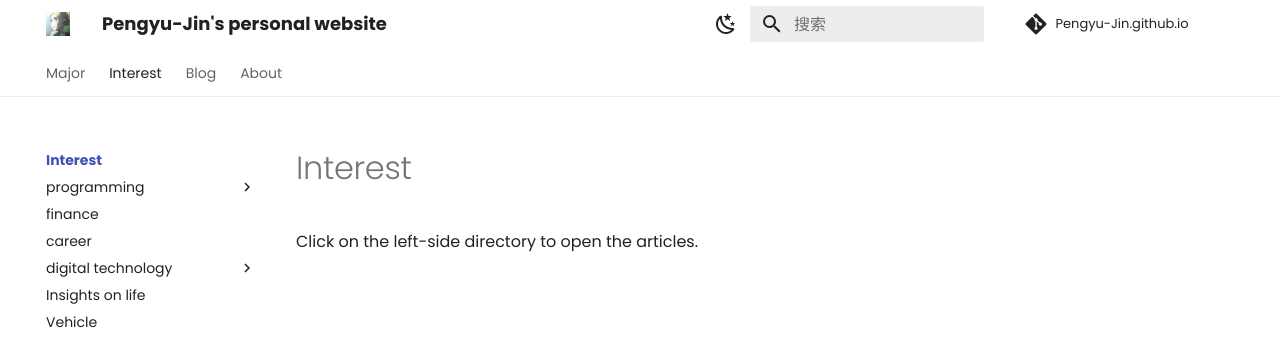
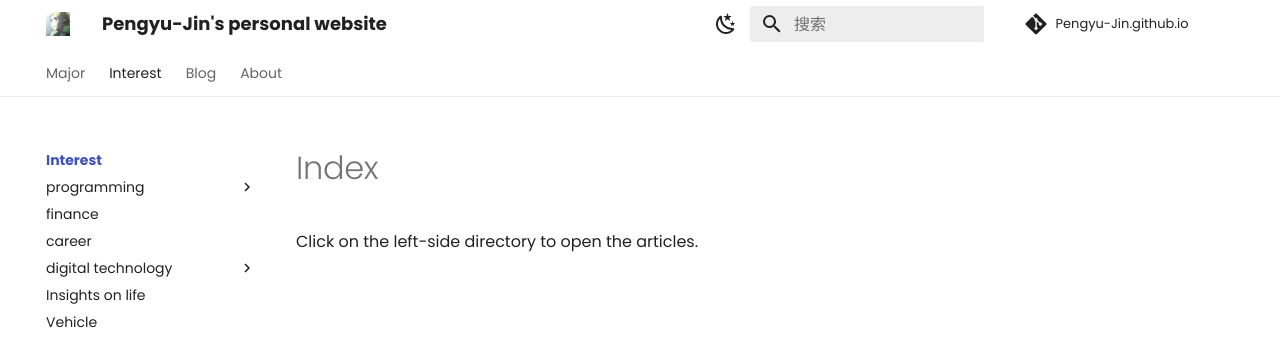
Before and after one commit to Pengyu-Jin/Pengyu-Jin.github.io, an MkDocs documentation site: the page built from docs/interest/index.md, in a window 1280 px wide. Shown: the top 344 px of the page. Built offline with MkDocs 1.6.1 and Material for MkDocs 9.7.7, drawn with Linux system fonts in a browser that asks for light colours; comment, search, counter and statistics services are not loaded.

Commit message:
20250204

```diff
--- a/docs/interest/index.md
+++ b/docs/interest/index.md
@@ -1,2 +1,3 @@
-# Interest
+
+
 Click on the left-side directory to open the articles.
```
